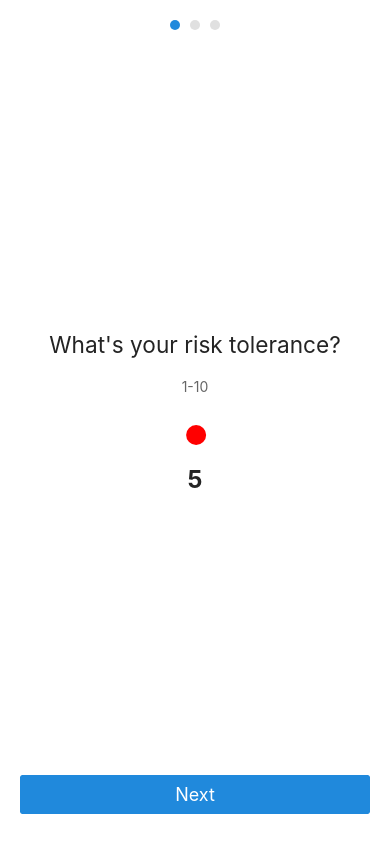
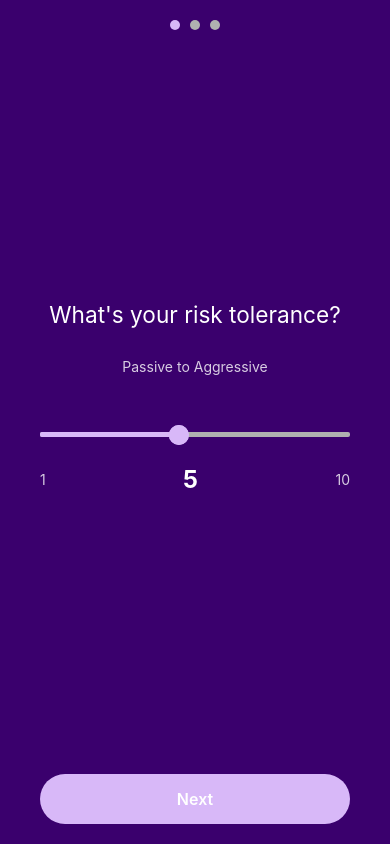
Before and after one commit to neopinp/portfolioApp, a React Native app in the folder frontend/: screen /Onboarding in a window 390 px wide. Built offline with nearby package versions, Linux system fonts and the light colour scheme.

Commit message:
Login, Register, Onboarding Final Designs
- working on dashboard

```diff
--- a/frontend/src/constants/colors.ts
+++ b/frontend/src/constants/colors.ts
@@ -11,6 +11,7 @@ export const COLORS = {
   textLink: '#D8B8F8',           // Light lavender/purple for links like "Forgot password?"
   textSecondary: '#C8A2C8',       // Muted purple/lavender for "Don't have an account?"
   textSignUpLink: '#FFFFFF',       // Bright white for "Sign up" to make it pop
+  textPink: '#D8B8F8',
 
   // Previous colors (can be removed if no longer used elsewhere)
   primary: '#4285F4', // The blue from the continue button
--- a/frontend/src/screens/LoginScreen.tsx
+++ b/frontend/src/screens/LoginScreen.tsx
@@ -11,21 +11,38 @@ import {
 import { Input, Text } from "@rneui/themed";
 import { COLORS } from "../constants/colors";
 import { StatsBar } from "../components/StatsBar";
-import AsyncStorage from '@react-native-async-storage/async-storage';
+import AsyncStorage from "@react-native-async-storage/async-storage";
 
 export default function LoginScreen({ navigation }: any) {
   const [email, setEmail] = useState("");
   const [password, setPassword] = useState("");
   const [emailError, setEmailError] = useState("");
+  const [passwordError, setPasswordError] = useState("");
   const [showPassword, setShowPassword] = useState(false);
+  const [isNewUser, setIsNewUser] = useState(false);
   const fadeAnim = useState(new Animated.Value(0))[0];
 
-  const handleEmailSubmit = () => {
+  const checkEmailExists = async (email: string) => {
+    try {
+      // TODO: Replace with actual API call to check if email exists
+      // For now, we'll simulate with AsyncStorage
+      const existingEmail = await AsyncStorage.getItem("userEmail");
+      return existingEmail === email;
+    } catch (error) {
+      console.error("Error checking email:", error);
+      return false;
+    }
+  };
+
+  const handleEmailSubmit = async () => {
     Keyboard.dismiss();
     if (!email || !email.includes("@")) {
       setEmailError("Please enter a valid email address.");
       return;
     }
+
+    const emailExists = await checkEmailExists(email);
+    setIsNewUser(!emailExists);
     setEmailError("");
     Animated.timing(fadeAnim, {
       toValue: 1,
@@ -35,28 +52,37 @@ export default function LoginScreen({ navigation }: any) {
     setShowPassword(true);
   };
 
-  const handleLogin = () => {
-    Keyboard.dismiss();
-    // TODO: Implement actual login logic
-    console.log("Login attempt with:", { email, password });
+  const validatePassword = () => {
+    if (!password) {
+      setPasswordError("Password is required");
+      return false;
+    }
+    if (password.length < 6) {
+      setPasswordError("Password must be at least 6 characters");
+      return false;
+    }
+    return true;
   };
 
-  const navigateToRegister = async () => {
+  const handleSubmit = async () => {
+    Keyboard.dismiss();
+    if (!validatePassword()) return;
+
     try {
-      console.log("Setting up temporary token...");
-      await AsyncStorage.setItem('userToken', 'temp-token');
-      console.log("Token set, navigating to Onboarding...");
-      navigation.reset({
-        index: 0,
-        routes: [{ name: 'Onboarding' }],
-      });
+      if (isNewUser) {
+        // TODO: Replace with actual API call to register user
+        await AsyncStorage.setItem("userToken", "temp-token");
+        await AsyncStorage.setItem("userEmail", email);
+        navigation.replace("Onboarding");
+      } else {
+        // TODO: Implement actual login logic
+        navigation.navigate("Dashboard")
+      }
     } catch (error) {
-      console.error("Error during navigation:", error);
+      console.error("Authentication error:", error);
+      // TODO: Show error message to user
     }
   };
-
-  const navigateToForgotPassword = () =>
-    console.log("Navigate to Forgot Password");
 
   return (
     <View style={styles.container}>
@@ -117,15 +143,29 @@ export default function LoginScreen({ navigation }: any) {
                 <Input
                   placeholder="••••••••"
                   value={password}
-                  onChangeText={setPassword}
+                  onChangeText={(text) => {
+                    setPassword(text);
+                    if (passwordError) setPasswordError("");
+                  }}
                   secureTextEntry
                   returnKeyType="go"
-                  onSubmitEditing={handleLogin}
+                  onSubmitEditing={handleSubmit}
                   inputContainerStyle={styles.input}
                   inputStyle={styles.inputText}
                   placeholderTextColor={COLORS.textPlaceholder}
+                  errorMessage={passwordError}
+                  errorStyle={styles.errorText}
                   containerStyle={[styles.inputWrapper, { width: 250 }]}
                 />
+
+                <TouchableOpacity
+                  style={styles.actionButton}
+                  onPress={handleSubmit}
+                >
+                  <Text style={styles.actionButtonText}>
+                    {isNewUser ? "Create Account" : "Log In"}
+                  </Text>
+                </TouchableOpacity>
               </Animated.View>
             )}
           </View>
@@ -134,20 +174,11 @@ export default function LoginScreen({ navigation }: any) {
 
       {/* Fixed Bottom Section */}
       <View style={styles.bottomSection}>
-        {!showPassword ? (
-          // Sign Up Link (Email Screen)
-          <TouchableOpacity
-            style={styles.bottomLink}
-            onPress={navigateToRegister}
-          >
-            <Text style={styles.signUpText}>Sign up</Text>
-          </TouchableOpacity>
-        ) : (
-          // Forgot Password Link (Password Screen)
+        {showPassword && (
           <Animated.View style={{ opacity: fadeAnim }}>
             <TouchableOpacity
               style={styles.bottomLink}
-              onPress={navigateToForgotPassword}
+              onPress={() => navigation.navigate("ForgotPassword")}
             >
               <Text style={styles.forgotPasswordText}>Forgot password?</Text>
             </TouchableOpacity>
@@ -167,7 +198,7 @@ const styles = StyleSheet.create({
     paddingTop: Platform.OS === "ios" ? 50 : 30,
     paddingHorizontal: 30,
     alignItems: "center",
-    marginTop: 50, // Keep the header lower
+    marginTop: 50,
   },
   mainTitle: {
     fontSize: 48,
@@ -183,7 +214,7 @@ const styles = StyleSheet.create({
     flex: 1,
     paddingHorizontal: 30,
     justifyContent: "center",
-    marginTop: -100, // Adjust input position relative to header
+    marginTop: -100,
   },
   inputSection: {
     width: "100%",
@@ -192,7 +223,7 @@ const styles = StyleSheet.create({
   centeredInputWrapper: {
     alignItems: "center",
     width: "100%",
-    marginBottom: 300
+    marginBottom: 300,
   },
   inputWrapper: {
     paddingHorizontal: 0,
@@ -215,24 +246,31 @@ const styles = StyleSheet.create({
     marginLeft: 10,
     marginTop: 5,
   },
+  actionButton: {
+    backgroundColor: "transparent",
+    borderRadius: 25,
+    paddingVertical: 12,
+    paddingHorizontal: 30,
+    marginTop: 20,
+  },
+  actionButtonText: {
+    color: COLORS.textPink,
+    fontSize: 16,
+    fontWeight: "600",
+  },
   bottomSection: {
     position: "absolute",
     bottom: 40,
     left: 0,
     right: 0,
     alignItems: "center",
-    backgroundColor: COLORS.deepPurpleBackground, // Ensure consistent background
+    backgroundColor: COLORS.deepPurpleBackground,
   },
   bottomLink: {
     paddingVertical: 10,
   },
-  signUpText: {
-    color: COLORS.textSignUpLink,
-    fontSize: 15,
-    fontWeight: "bold",
-  },
   forgotPasswordText: {
-    color: COLORS.textLink,
+    color: COLORS.textWhite,
     fontSize: 14,
     fontWeight: "500",
   },
--- a/frontend/src/screens/OnboardingScreen.tsx
+++ b/frontend/src/screens/OnboardingScreen.tsx
@@ -2,6 +2,8 @@ import React, { useState } from "react";
 import { View, StyleSheet, ScrollView } from "react-native";
 import { Button, Text, Input, Slider } from "@rneui/themed";
 import { SafeAreaView } from "react-native-safe-area-context";
+import AsyncStorage from "@react-native-async-storage/async-storage";
+import { COLORS } from "../constants/colors";
 
 type OnBoardingStep = {
   title: string;
@@ -17,20 +19,33 @@ const RiskToleranceStep = ({
   value: number;
 }) => (
   <View style={styles.stepContainer}>
-    <Text h4>What's your risk tolerance?</Text>
-    <Text style={styles.description}>
-      1-10
+    <Text h4 style={styles.stepTitle}>
+      What's your risk tolerance?
     </Text>
+
+    <Text style={styles.description}>Passive to Aggressive</Text>
+    <View style={styles.sliderContainer}>
       <Slider
         value={value}
         onValueChange={onAnswer}
         minimumValue={1}
         maximumValue={10}
         step={1}
-      trackStyle={{ height: 10 }}
-      thumbStyle={{ height: 20, width: 20 }}
+        allowTouchTrack
+        trackStyle={{ height: 5, backgroundColor: "transparent" }}
+        thumbStyle={{ height: 20, width: 20, backgroundColor: COLORS.textPink }}
+        thumbProps={{
+          children: <View style={styles.sliderThumb} />,
+        }}
+        minimumTrackTintColor={COLORS.textPink}
+        maximumTrackTintColor={COLORS.textPlaceholder}
       />
+      <View style={styles.sliderLabels}>
+        <Text style={styles.sliderLabel}>1</Text>
         <Text style={styles.sliderValue}>{value}</Text>
+        <Text style={styles.sliderLabel}>10</Text>
+      </View>
+    </View>
   </View>
 );
 
@@ -42,24 +57,39 @@ const InvestmentGoalsStep = ({
   value: string;
 }) => (
   <View style={styles.stepContainer}>
-    <Text h4>Goal?</Text>
+    <Text h4 style={styles.stepTitle}>
+      What's your investment goal?
+    </Text>
+
     <Button
-      title={"Retirement Riches"}
+      title="Retirement Riches"
       type={value === "growth" ? "solid" : "outline"}
       onPress={() => onAnswer("growth")}
       containerStyle={styles.buttonContainer}
+      buttonStyle={value === "growth" ? styles.selectedButton : styles.button}
+      titleStyle={
+        value === "growth" ? styles.selectedButtonText : styles.buttonText
+      }
     />
     <Button
-      title={"Regular Riches"}
+      title="Regular Riches"
       type={value === "income" ? "solid" : "outline"}
       onPress={() => onAnswer("income")}
       containerStyle={styles.buttonContainer}
+      buttonStyle={value === "income" ? styles.selectedButton : styles.button}
+      titleStyle={
+        value === "income" ? styles.selectedButtonText : styles.buttonText
+      }
     />
     <Button
-      title={"Right Now Riches"}
+      title="Right Now Riches"
       type={value === "asap" ? "solid" : "outline"}
       onPress={() => onAnswer("asap")}
       containerStyle={styles.buttonContainer}
+      buttonStyle={value === "asap" ? styles.selectedButton : styles.button}
+      titleStyle={
+        value === "asap" ? styles.selectedButtonText : styles.buttonText
+      }
     />
   </View>
 );
@@ -72,14 +102,25 @@ const InitialInvestmentStep = ({
   value: string;
 }) => (
   <View style={styles.stepContainer}>
-    <Text h4>Initial Investment Amount?</Text>
-    <Text style={styles.description}>Starting Balance:</Text>
+    <Text h4 style={styles.stepTitle}>
+      Initial Investment
+    </Text>
+    <Text style={styles.description}>
+      How much would you like to start with?
+    </Text>
     <Input
       placeholder="Enter amount"
       keyboardType="numeric"
       value={value}
       onChangeText={onAnswer}
-      leftIcon={{ type: "font-awesome", name: "dollar" }}
+      leftIcon={{
+        type: "font-awesome",
+        name: "dollar",
+        color: COLORS.textWhite,
+      }}
+      inputStyle={styles.inputText}
+      containerStyle={styles.inputContainer}
+      inputContainerStyle={styles.inputBorder}
     />
   </View>
 );
@@ -117,11 +158,22 @@ export const OnboardingScreen = ({ navigation }: any) => {
     }));
   };
 
-  const handleNext = () => {
+  const handleNext = async () => {
     if (currentStep < steps.length - 1) {
       setCurrentStep((prev) => prev + 1);
     } else {
+      try {
+        // Store onboarding completion status
+        await AsyncStorage.setItem("hasCompletedOnboarding", "true");
+        // Store onboarding answers if needed
+        await AsyncStorage.setItem(
+          "onboardingAnswers",
+          JSON.stringify(answers)
+        );
         navigation.replace("Dashboard");
+      } catch (error) {
+        console.error("Error saving onboarding data:", error);
+      }
     }
   };
 
@@ -150,7 +202,9 @@ export const OnboardingScreen = ({ navigation }: any) => {
         <Button
           title={currentStep === steps.length - 1 ? "Complete" : "Next"}
           onPress={handleNext}
-          containerStyle={styles.buttonContainer}
+          containerStyle={styles.nextButtonContainer}
+          buttonStyle={styles.nextButton}
+          titleStyle={styles.nextButtonText}
         />
       </ScrollView>
     </SafeAreaView>
@@ -160,7 +214,7 @@ export const OnboardingScreen = ({ navigation }: any) => {
 const styles = StyleSheet.create({
   container: {
     flex: 1,
-    backgroundColor: "#fff",
+    backgroundColor: COLORS.deepPurpleBackground,
   },
   scrollContainer: {
     flexGrow: 1,
@@ -181,24 +235,95 @@ const styles = StyleSheet.create({
     width: 10,
     height: 10,
     borderRadius: 5,
-    backgroundColor: "#E0E0E0",
+    backgroundColor: COLORS.textPlaceholder,
     marginHorizontal: 5,
   },
   progressDotActive: {
-    backgroundColor: "#2089dc",
+    backgroundColor: COLORS.textPink,
+  },
+  stepTitle: {
+    color: COLORS.textWhite,
+    textAlign: "center",
+    marginBottom: 20,
+  },
+  description: {
+    textAlign: "center",
+    marginVertical: 10,
+    color: COLORS.textWhite,
+    opacity: 0.8,
+  },
+  sliderContainer: {
+    width: "100%",
+    paddingHorizontal: 20,
+    marginTop: 30,
+  },
+  sliderThumb: {
+    width: 20,
+    height: 20,
+    borderRadius: 10,
+    backgroundColor: COLORS.textPink,
+  },
+  sliderLabels: {
+    flexDirection: "row",
+    justifyContent: "space-between",
+    alignItems: "center",
+    marginTop: 10,
+  },
+  sliderLabel: {
+    color: COLORS.textWhite,
+    opacity: 0.8,
+  },
+  sliderValue: {
+    fontSize: 24,
+    fontWeight: "bold",
+    color: COLORS.textWhite,
   },
   buttonContainer: {
     marginVertical: 10,
     width: "100%",
+    paddingHorizontal: 20,
   },
-  description: {
-    textAlign: "center",
-    marginVertical: 20,
-    color: "#666",
+  button: {
+    backgroundColor: "transparent",
+    borderColor: COLORS.textPink,
+    borderWidth: 1,
+    height: 50,
+    borderRadius: 25,
   },
-  sliderValue: {
-    fontSize: 24,
-    fontWeight: "bold",
-    marginTop: 10,
+  selectedButton: {
+    backgroundColor: COLORS.textPink,
+    height: 50,
+    borderRadius: 25,
+  },
+  buttonText: {
+    color: COLORS.textPink,
+  },
+  selectedButtonText: {
+    color: COLORS.textWhite,
+  },
+  inputContainer: {
+    width: "100%",
+    paddingHorizontal: 20,
+  },
+  inputBorder: {
+    borderBottomColor: COLORS.textPink,
+  },
+  inputText: {
+    color: COLORS.textWhite,
+    fontSize: 16,
+  },
+  nextButtonContainer: {
+    marginTop: 40,
+    width: "100%",
+    paddingHorizontal: 20,
+  },
+  nextButton: {
+    backgroundColor: COLORS.textPink,
+    height: 50,
+    borderRadius: 25,
+  },
+  nextButtonText: {
+    fontSize: 16,
+    fontWeight: "600",
   },
 });
```
Also changed, not shown: frontend/App.tsx (+16 -7 lines). Lines whose indentation alone changed are shown as unchanged.
